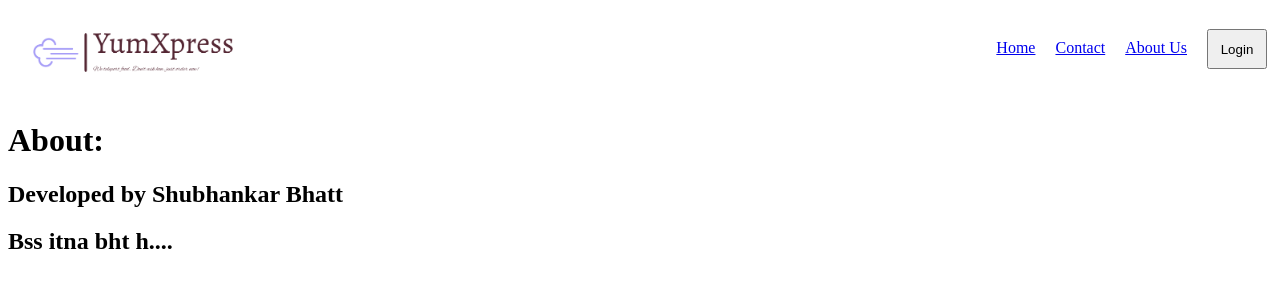
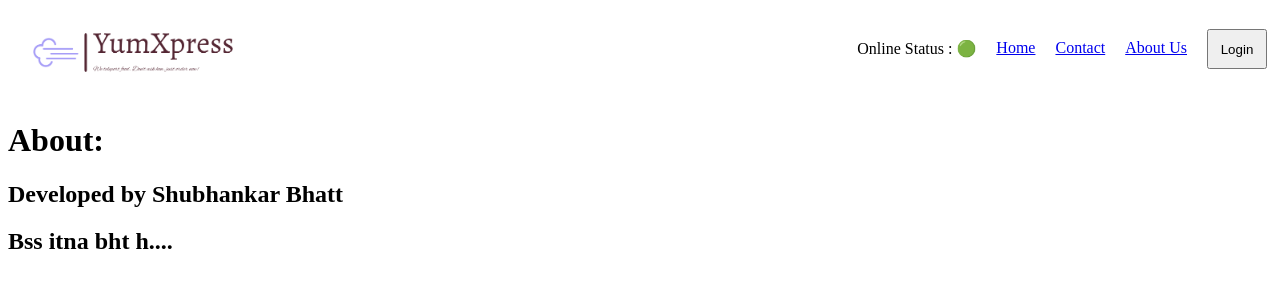
Before and after one commit to Its-Anth0ny/YumXpress, a React (Vite) app: page /about in a window 1280 px wide. Shown: the top 300 px of the page. Built offline with nearby package versions, Linux system fonts and the light colour scheme.

Commit message:
fifth commit

```diff
--- a/src/components/Body.jsx
+++ b/src/components/Body.jsx
@@ -2,22 +2,22 @@ import ResCard from "./ResCard";
 import { useState, useEffect } from "react";
 import Shimmer from "./Shimmer";
 import { Link } from "react-router-dom";
+import { RES_LINK } from "../utils/constants";
+import useOnlineStatus from "../utils/useOnlineStatus";
 
-const Body = () => {
-    const [resList, setResList] = useState([]);
+function Body() {
+    const [resList, setResList] = useState(null);
     const [searchList, setSearchList] = useState([]);
+    const [inputValue, setInputValue] = useState("");
+    const onlineCheck = useOnlineStatus();
 
     useEffect(() => {
         fetchData();
     }, []);
 
     const fetchData = async () => {
-        const data = await fetch(
-            "https://www.swiggy.com/dapi/restaurants/list/v5?lat=26.95250&lng=75.71050&is-seo-homepage-enabled=true&page_type=DESKTOP_WEB_LISTING"
-        );
-
+        const data = await fetch(RES_LINK);
         const jsonData = await data.json();
-
         //optional chaining
         setResList(
             jsonData?.data?.cards[1]?.card?.card?.gridElements?.infoWithStyle
@@ -29,12 +29,14 @@ const Body = () => {
         );
     };
 
-    const [inputValue, setInputValue] = useState("");
-
     //Conditional Rendering
-    if (resList.length === 0) {
+    if (resList === null) {
         // return <h1>Loading...</h1>;
         return <Shimmer />;
+    }
+
+    if (onlineCheck === false) {
+        return <h1>Check if you are using College Wifi...</h1>;
     }
 
     return (
@@ -90,6 +92,6 @@ const Body = () => {
             </div>
         </div>
     );
-};
+}
 
 export default Body;
--- a/src/components/Header.jsx
+++ b/src/components/Header.jsx
@@ -1,10 +1,11 @@
 import { useState } from "react";
 import logo from "../utils/yumxpress-high-resolution-logo-transparent.png";
 import { Link } from "react-router-dom";
+import useOnlineStatus from "../utils/useOnlineStatus";
 
 const Header = () => {
     const [inOutBtn, setInOutBtn] = useState("Login");
-
+    const checkOnline = useOnlineStatus();
     return (
         <div className="header">
             <div className="logoContainer">
@@ -12,6 +13,10 @@ const Header = () => {
             </div>
             <div className="navOptions">
                 <ul>
+                    <li className="onlineStatus">
+                        {" "}
+                        Online Status : {checkOnline ? "🟢" : "🔴"}
+                    </li>
                     <li>
                         <Link to="/">Home</Link>
                     </li>
--- a/src/components/ResMenu.jsx
+++ b/src/components/ResMenu.jsx
@@ -1,22 +1,23 @@
-import { useEffect, useState } from "react";
 import { useParams } from "react-router-dom";
-import { MENU_API } from "../utils/constants";
+import useMenuData from "../utils/useMenuData";
 
 const ResMenu = () => {
-    const [menuData, setMenuData] = useState(null);
     const resMenuId = useParams();
-    console.log(resMenuId);
 
-    useEffect(() => {
-        fetchMenu();
-    }, []);
+    const menuData = useMenuData(resMenuId);
 
-    const fetchMenu = async () => {
-        const data = await fetch(MENU_API + resMenuId.resId);
-        const json = await data.json();
-        console.log(json);
-        setMenuData(json);
-    };
+    // console.log(resMenuId);
+
+    // useEffect(() => {
+    //     fetchMenu();
+    // }, []);
+
+    // const fetchMenu = async () => {
+    //     const data = await fetch(MENU_API + resMenuId.resId);
+    //     const json = await data.json();
+    //     // console.log(json);
+    //     setMenuData(json);
+    // };
 
     if (menuData === null) return <h1>Loading...</h1>;
 
@@ -27,7 +28,7 @@ const ResMenu = () => {
         menuData?.data?.cards[2]?.groupedCard?.cardGroupMap?.REGULAR?.cards[2]
             ?.card?.card;
 
-    console.log(itemCards);
+    // console.log(itemCards);
 
     return (
         <div className="resMenu">
@@ -40,7 +41,9 @@ const ResMenu = () => {
                 {itemCards.map((curr) => (
                     <li key={curr.card.info.id}>
                         {curr.card.info.name + " "}-{" Rs. "}
-                        {curr.card.info.price / 100};
+                        {curr.card.info.price / 100 ||
+                            curr.card.info.defaultPrice / 100}
+                        ;
                     </li>
                 ))}
             </ul>
--- a/src/utils/constants.jsx
+++ b/src/utils/constants.jsx
@@ -1,5 +1,8 @@
 export const CDN_LINK =
     "https://media-assets.swiggy.com/swiggy/image/upload/fl_lossy,f_auto,q_auto,w_660/";
 
+export const RES_LINK =
+    "https://www.swiggy.com/dapi/restaurants/list/v5?lat=26.95250&lng=75.71050&is-seo-homepage-enabled=true&page_type=DESKTOP_WEB_LISTING";
+
 export const MENU_API =
     "https://www.swiggy.com/dapi/menu/pl?page-type=REGULAR_MENU&complete-menu=true&lat=26.95250&lng=75.71050&restaurantId=";
--- /dev/null
+++ b/src/utils/useMenuData.jsx
@@ -0,0 +1,20 @@
+import { useEffect, useState } from "react";
+import { MENU_API } from "./constants";
+
+const getMenuData = (resMenuId) => {
+    const [menuData, setMenuData] = useState(null);
+
+    useEffect(() => {
+        fetchMenu();
+    }, []);
+
+    const fetchMenu = async () => {
+        const data = await fetch(MENU_API + resMenuId.resId);
+        const json = await data.json();
+        setMenuData(json);
+    };
+
+    return menuData;
+};
+
+export default getMenuData;
--- /dev/null
+++ b/src/utils/useOnlineStatus.jsx
@@ -0,0 +1,16 @@
+import { useState } from "react";
+
+const useOnlineStatus = () => {
+    const [onlineStatus, setOnlineStatus] = useState(true);
+
+    window.addEventListener("offline", () => {
+        setOnlineStatus(false);
+    });
+    window.addEventListener("online", () => {
+        setOnlineStatus(true);
+    });
+
+    return onlineStatus;
+};
+
+export default useOnlineStatus;
```
Also changed, not shown: src/index.jsx (+8 -1 lines).
